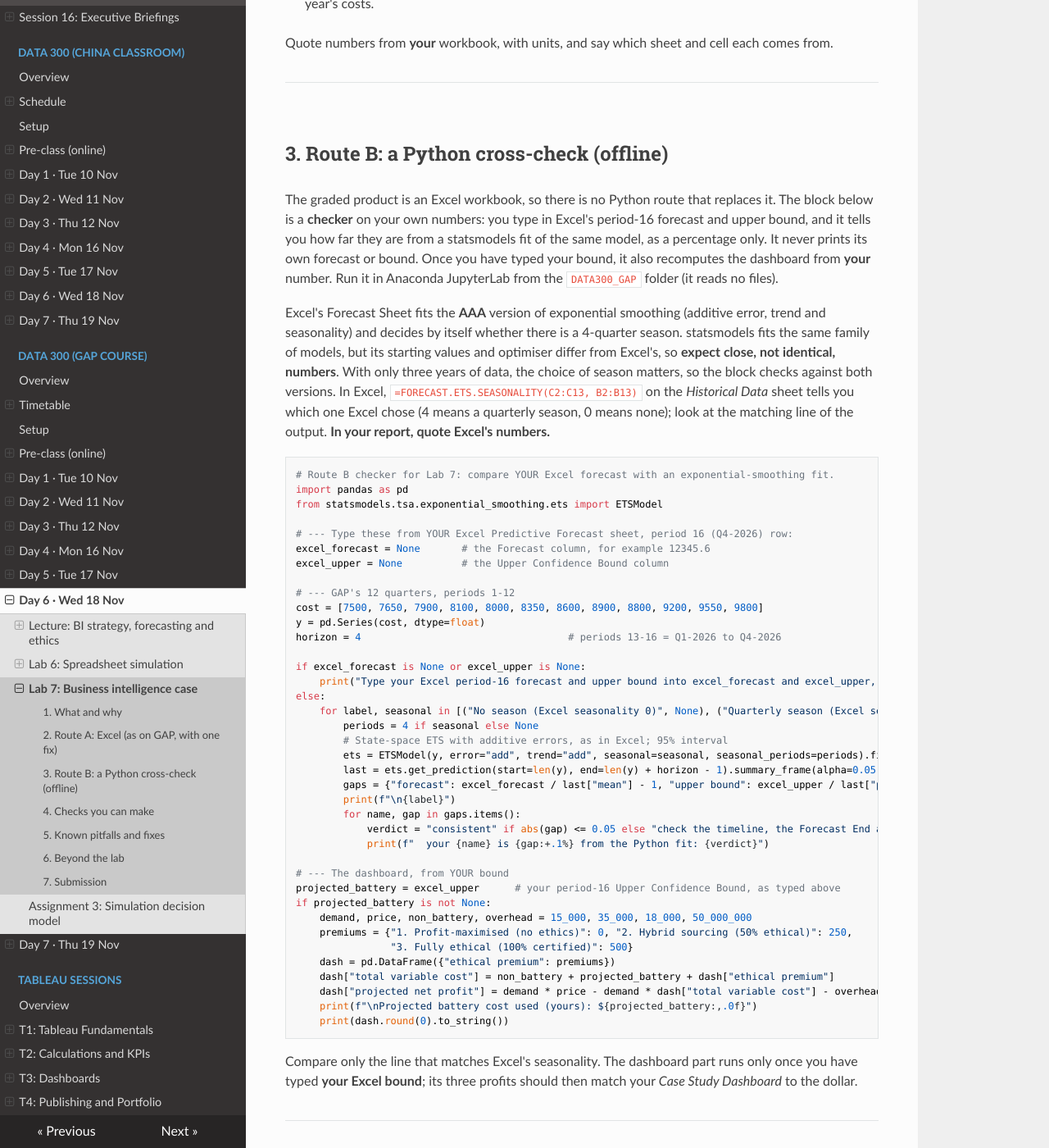
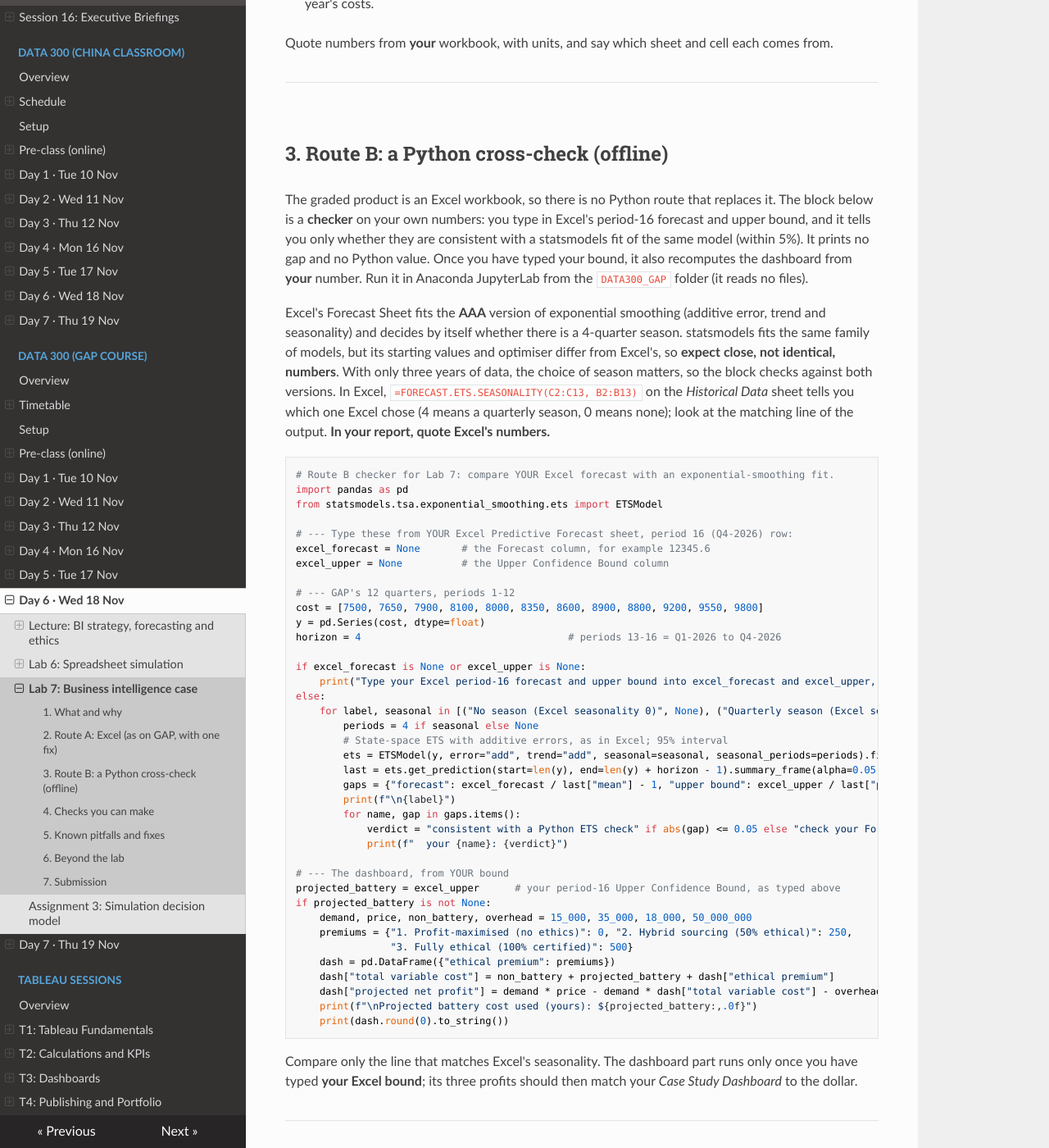
Before and after one commit to Aayush181509/AnalyticsLecture, an MkDocs documentation site: the page built from docs/data300/guides/lab7_bi_case.md, in a window 1280 px wide and 1400 px high, scrolled down 2902 px. Shown: the whole window at 82% size. Built offline with MkDocs 1.6.1, drawn with Linux system fonts in a browser that asks for light colours; nearby versions of some CDN libraries; some of the changed text lies outside the part shown.

Commit message:
Close DATA 300 GAP re-review items: Lab 7 verdict only, Lab 6 swap row, D1 Berkeley
- Lab 7 Route B checker prints only a verdict, no gap or Python value
- Lab 6 swapped-inputs pitfall: the centre cell no longer equals the checkpoint
- D1 quiz Q6 and facilitator note call the Berkeley department a lurking variable

Co-Authored-By: Claude Opus 5.5 <noreply@anthropic.com>

```diff
--- a/docs/data300/guides/lab7_bi_case.md
+++ b/docs/data300/guides/lab7_bi_case.md
@@ -65,7 +65,7 @@ Quote numbers from **your** workbook, with units, and say which sheet and cell e
 
 ## 3. Route B: a Python cross-check (offline)
 
-The graded product is an Excel workbook, so there is no Python route that replaces it. The block below is a **checker** on your own numbers: you type in Excel's period-16 forecast and upper bound, and it tells you how far they are from a statsmodels fit of the same model, as a percentage only. It never prints its own forecast or bound. Once you have typed your bound, it also recomputes the dashboard from **your** number. Run it in Anaconda JupyterLab from the `DATA300_GAP` folder (it reads no files).
+The graded product is an Excel workbook, so there is no Python route that replaces it. The block below is a **checker** on your own numbers: you type in Excel's period-16 forecast and upper bound, and it tells you only whether they are consistent with a statsmodels fit of the same model (within 5%). It prints no gap and no Python value. Once you have typed your bound, it also recomputes the dashboard from **your** number. Run it in Anaconda JupyterLab from the `DATA300_GAP` folder (it reads no files).
 
 Excel's Forecast Sheet fits the **AAA** version of exponential smoothing (additive error, trend and seasonality) and decides by itself whether there is a 4-quarter season. statsmodels fits the same family of models, but its starting values and optimiser differ from Excel's, so **expect close, not identical, numbers**. With only three years of data, the choice of season matters, so the block checks against both versions. In Excel, `=FORECAST.ETS.SEASONALITY(C2:C13, B2:B13)` on the *Historical Data* sheet tells you which one Excel chose (4 means a quarterly season, 0 means none); look at the matching line of the output. **In your report, quote Excel's numbers.**
 
@@ -94,8 +94,8 @@ else:
         gaps = {"forecast": excel_forecast / last["mean"] - 1, "upper bound": excel_upper / last["pi_upper"] - 1}
         print(f"\n{label}")
         for name, gap in gaps.items():
-            verdict = "consistent" if abs(gap) <= 0.05 else "check the timeline, the Forecast End and the seasonality"
-            print(f"  your {name} is {gap:+.1%} from the Python fit: {verdict}")
+            verdict = "consistent with a Python ETS check" if abs(gap) <= 0.05 else "check your Forecast Sheet"
+            print(f"  your {name}: {verdict}")
 
 # --- The dashboard, from YOUR bound
 projected_battery = excel_upper      # your period-16 Upper Confidence Bound, as typed above
@@ -123,7 +123,7 @@ These tell you whether your work is right without giving any answers away.
 - [ ] On every forecast row, Lower < Forecast < Upper, and the gap between the bounds **widens** from period 13 to period 16.
 - [ ] Your forecast continues the direction of the history; if it looks flat or bends sharply, check the timeline and the seasonality setting.
 - [ ] `FORECAST.ETS.SEASONALITY` tells you whether Excel used a season, and your report says which.
-- [ ] The Route B checker reports your forecast and upper bound **close** to the matching season version (within a few per cent), but not necessarily identical.
+- [ ] On the line that matches Excel's seasonality, the Route B checker says your forecast and upper bound are **consistent with a Python ETS check** (close, not necessarily identical).
 - [ ] *Case Study Dashboard* **B6** is a **link** (its formula starts with `='Predictive Forecast'!`), not a typed number, and it shows the period-16 upper bound.
 - [ ] Rows 10 and 11 use `$` on the shared cells, so all three strategies use the same demand, price, costs and battery cost; only the premium differs.
 - [ ] The three net profits differ by exactly **demand × the difference in premium**. If not, a formula points at the wrong cell.
@@ -145,7 +145,7 @@ These tell you whether your work is right without giving any answers away.
 | **B6** shows 0 or `#REF!` | The link points at an empty cell, or the forecast sheet was deleted and re-created | Re-create the link by typing `=` and clicking the bound for period 16 |
 | All three strategies show the same profit | Row 10 adds the same premium cell to every strategy (missing column change) | Each column must add **its own** premium (B9, C9, D9); the other cells are absolute (`$B$3`, `$B$6`) |
 | Profits change when you copy the formula along the row | Missing `$` on the constants | Use `$B$1`, `$B$2`, `$B$4` and `$B$3`, `$B$6` as GAP shows |
-| The Route B checker shows a gap of a few per cent | Excel and statsmodels fit ETS differently | Expected. Read the line that matches Excel's seasonality, and quote Excel |
+| The Route B checker says *check your Forecast Sheet* | The timeline, Forecast End or seasonality differs, or the values were copied from the wrong row (small differences are expected and pass) | Read the line that matches Excel's seasonality; check the period column, Forecast End = 16 and that you copied the period-16 row. Quote Excel |
 | A classmate's forecast differs from yours | Different seasonality setting, confidence level or a typing slip in the 12 costs | Compare the Options settings and the data cell by cell |
 | Your recommendation lists ethical points without numbers | Question 4 asks you to **balance** the data against societal impacts | State the profit difference between strategies in plain units (per year, per vehicle), then the ethical evidence; Day 6, Part 14 |
 
```
Also changed, not shown: docs/data300/D1_lecture_exploring_data.md (+2 -2 lines), docs/data300/guides/lab6_spreadsheet_simulation.md (+1 -1 lines), 1 other file.
